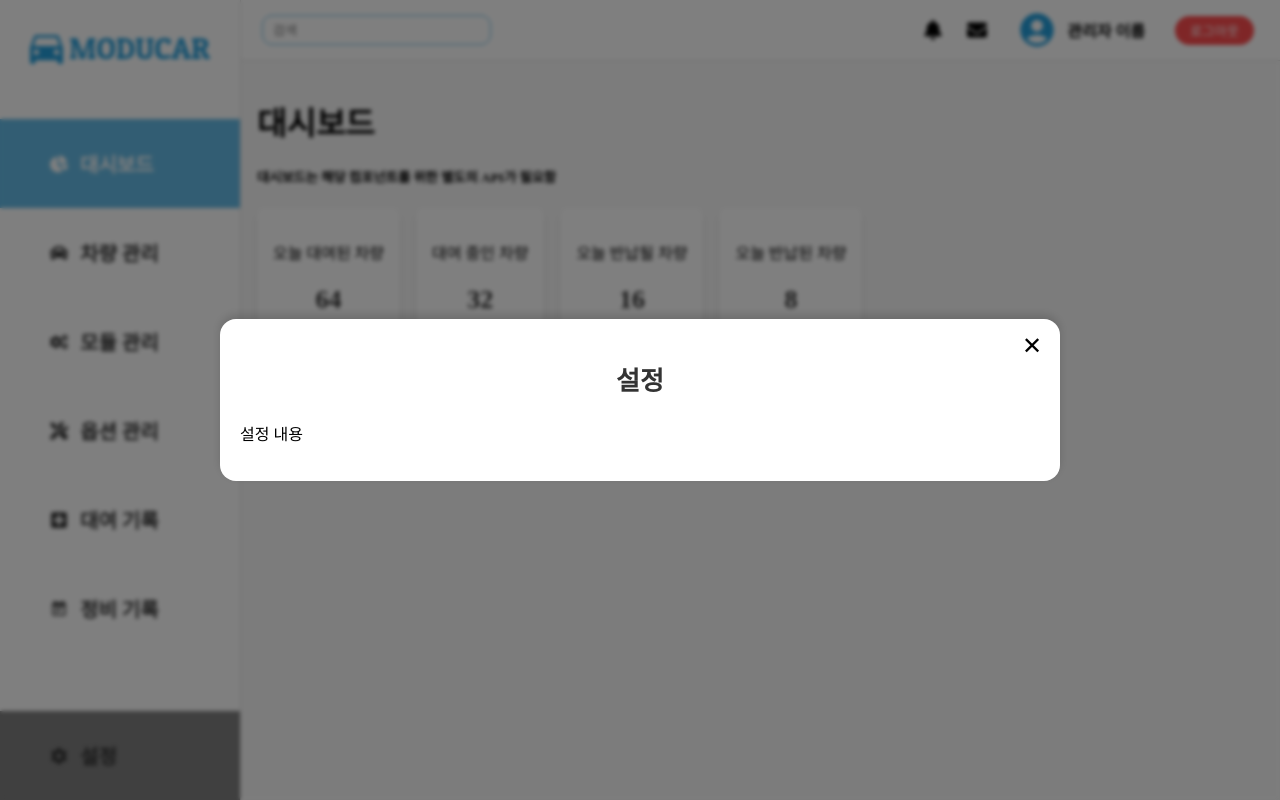
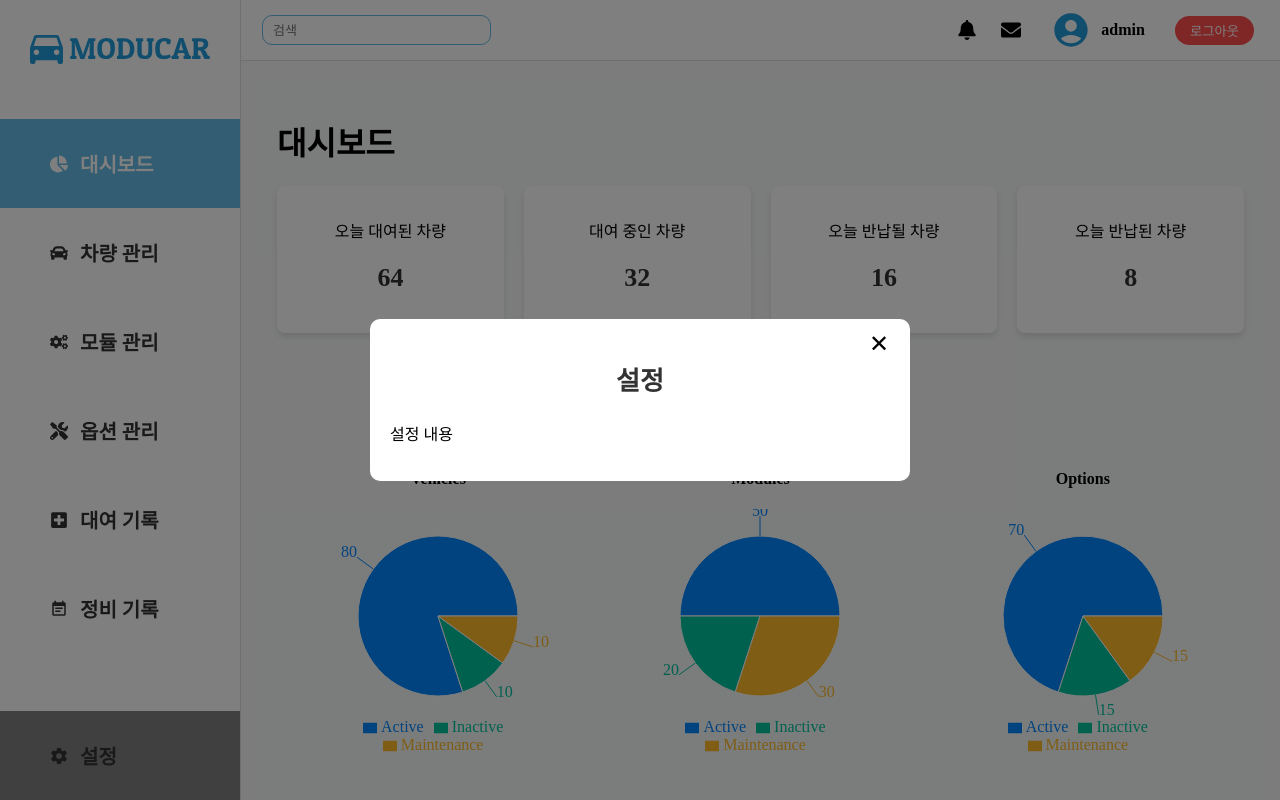
Before and after one commit to dlqjawls/samepjt, a React (Vite) app in the folder frontend/: page /admin/index in a window 1280 px wide. Both pictures are taken after a click on the button "설정". Built offline with nearby package versions, Linux system fonts and the light colour scheme; a web font is replaced by a local one.

Commit message:
design: 관리자 페이지 디자인 수정과 recharts 설치 및 적용

```diff
--- a/frontend/package.json
+++ b/frontend/package.json
@@ -16,6 +16,7 @@
     "react-icons": "^5.4.0",
     "react-router-dom": "^7.1.3",
     "react-toastify": "^11.0.3",
+    "recharts": "^2.15.1",
     "shadcn-ui": "^0.9.4"
   },
   "devDependencies": {
--- a/frontend/src/admin/Header.jsx
+++ b/frontend/src/admin/Header.jsx
@@ -33,7 +33,7 @@ function Header() {
             alt="admin-profile"
             className="profile-image"
           />
-          <span className="profile-name">관리자 이름</span>
+          <span className="profile-name">admin</span>
         </div>
         <button className="admin-logout-button" onClick={handleLogout}>
           로그아웃
--- a/frontend/src/admin/Login.css
+++ b/frontend/src/admin/Login.css
@@ -109,13 +109,17 @@ h2 {
   margin-top: 16px;
 }
 
+.admin-login-content button[type="submit"]:disabled {
+  background-color: gray;
+}
+
 .admin-login-content button[type="submit"]:hover {
   background-color: #007bff;
 }
 
 .admin-login-content button[type="submit"]:disabled {
   background-color: #cccccc;
-  cursor: not-allowed;
+  cursor: default;
 }
 
 /* 회원가입 링크 스타일 */
--- a/frontend/src/admin/Login.jsx
+++ b/frontend/src/admin/Login.jsx
@@ -50,10 +50,12 @@ const AdminLogin = () => {
     }
   };
 
+  const isFormValid = formData.id && formData.password;
+
   return (
     <div className="admin-login-overlay">
       <div className="admin-login-content">
-        <img src={moducar_logo} alt="" />
+        <img src={moducar_logo} alt="Moducar 로고" />
         <h2>
           <span className="highlight-text">관리자</span> 로그인
         </h2>
@@ -87,7 +89,7 @@ const AdminLogin = () => {
             />
             <span className="floating-label">관리자 비밀번호</span>
           </div>
-          <button type="submit" disabled={isLoading}>
+          <button type="submit" disabled={!isFormValid || isLoading}>
             {isLoading ? "로그인" : "로그인"}
           </button>
         </form>
--- a/frontend/src/admin/MainDashboard.css
+++ b/frontend/src/admin/MainDashboard.css
@@ -1,42 +1,34 @@
-
+/* 메인 대시보드 전체 레이아웃 */
 .main-dashboard {
   padding: 20px;
   background-color: #f8f9fa; /* 부드러운 회색 배경 */
   min-height: 100vh; /* 화면 전체 높이 */
 }
 
+/* 통계 카드 그리드 */
 .dashboard-grid {
   display: grid;
-    grid-template-columns: repeat(auto-fit, minmax(300px, 1fr)); /* 카드 반응형 배치 */
-    gap: 20px; /* 카드 간격 */
-    margin-bottom: 40px; /* 아래 요소와 간격 */
+  grid-template-columns: repeat(auto-fit, minmax(200px, 1fr));
+  gap: 20px;
+  margin-bottom: 40px;
 }
 
-  .dashboard-section-title {
+.section {
+  margin-bottom: 100px;
+}
+.section h2 {
   font-size: 24px;
-    font-weight: bold;
-    color: #333333;
-    margin-bottom: 16px;
-    border-bottom: 2px solid #007bff; /* 파란색 하단 선 */
-    padding-bottom: 8px;
+  margin-bottom: 20px;
+  color: #333;
 }
 
-  .dashboard-statistics {
+/* Fleet Utilization 섹션 */
+.fleet-utilization {
   display: flex;
-    justify-content: space-between;
-    align-items: center;
-    margin-top: 40px;
+  justify-content: space-around;
+  flex-wrap: wrap;
 }
-
-  .dashboard-chart {
-    flex: 1;
-    margin-right: 20px;
+.pie-chart-container {
+  margin: 20px;
+  text-align: center;
 }
-
-  .dashboard-summary {
-    flex: 1;
-    padding: 20px;
-    background-color: #ffffff;
-    border-radius: 8px;
-    box-shadow: 0px 4px 6px rgba(0, 0, 0, 0.1);
-  }
--- a/frontend/src/admin/MainDashboard.jsx
+++ b/frontend/src/admin/MainDashboard.jsx
@@ -1,33 +1,233 @@
 import React from "react";
 import DashboardCard from "./DashboardCard";
 import "./MainDashboard.css";
+import {
+  PieChart,
+  Pie,
+  Cell,
+  Tooltip,
+  Legend,
+  BarChart,
+  Bar,
+  XAxis,
+  YAxis,
+  CartesianGrid,
+  LineChart,
+  Line,
+  ResponsiveContainer,
+} from "recharts";
 
 function MainDashboard() {
+  // Dummy Data
+  const dummyData = {
+    stats: {
+      todayRentals: 64,
+      ongoingRentals: 32,
+      dueReturns: 16,
+      todayReturns: 8,
+    },
+    salesChartData: [
+      { date: "2025-01-01", sales: 100 },
+      { date: "2025-01-02", sales: 120 },
+      { date: "2025-01-03", sales: 90 },
+      { date: "2025-01-04", sales: 150 },
+      { date: "2025-01-05", sales: 200 },
+      { date: "2025-01-06", sales: 170 },
+      { date: "2025-01-07", sales: 130 },
+    ],
+    maintenanceData: [
+      { month: "Jan", cost: 500 },
+      { month: "Feb", cost: 700 },
+      { month: "Mar", cost: 400 },
+      { month: "Apr", cost: 900 },
+      { month: "May", cost: 600 },
+      { month: "Jun", cost: 800 },
+    ],
+    moduleOptionPopularityData: [
+      { name: "Module A", count: 120 },
+      { name: "Module B", count: 90 },
+      { name: "Module C", count: 150 },
+      { name: "Option X", count: 200 },
+      { name: "Option Y", count: 110 },
+    ],
+    vehiclesStatusData: [
+      { name: "Active", value: 80 },
+      { name: "Inactive", value: 10 },
+      { name: "Maintenance", value: 10 },
+    ],
+    modulesStatusData: [
+      { name: "Active", value: 50 },
+      { name: "Inactive", value: 20 },
+      { name: "Maintenance", value: 30 },
+    ],
+    optionsStatusData: [
+      { name: "Active", value: 70 },
+      { name: "Inactive", value: 15 },
+      { name: "Maintenance", value: 15 },
+    ],
+  };
+
+  // 색상 배열 (PieChart용)
+  const COLORS = ["#0088FE", "#00C49F", "#FFBB28"];
+
   return (
-    <div>
+    <div className="main-dashboard">
       <h1>대시보드</h1>
-      <h5>대시보드는 해당 컴포넌트를 위한 별도의 API가 필요함</h5>
-      <div style={{ display: "flex", gap: "1rem", marginBottom: "1rem" }}>
-        <DashboardCard title="오늘 대여된 차량" value="64" />
-        <DashboardCard title="대여 중인 차량" value="32" />
-        <DashboardCard title="오늘 반납될 차량" value="16" />
-        <DashboardCard title="오늘 반납된 차량" value="8" />
+
+      {/* 1. Stats Cards */}
+      <div className="dashboard-grid">
+        <DashboardCard
+          title="오늘 대여된 차량"
+          value={dummyData.stats.todayRentals}
+        />
+        <DashboardCard
+          title="대여 중인 차량"
+          value={dummyData.stats.ongoingRentals}
+        />
+        <DashboardCard
+          title="오늘 반납될 차량"
+          value={dummyData.stats.dueReturns}
+        />
+        <DashboardCard
+          title="오늘 반납된 차량"
+          value={dummyData.stats.todayReturns}
+        />
       </div>
 
-      <div style={{ display: "flex", gap: "1rem" }}>
-        <div style={{ flex: 2 }}>
-          {/* 판매 통계 그래프 */}
-          {/* <SalesChart /> */}
-        </div>
-        <div style={{ flex: 1 }}>
-          {/* 월 목표 달성률 */}
-          {/* <GoalProgress value={90} /> */}
+      {/* 2. Fleet Utilization & 상태 분포 */}
+      <div className="section">
+        <h2>Fleet Utilization & 상태 분포</h2>
+        <div className="fleet-utilization">
+          <div className="pie-chart-container">
+            <h4>Vehicles</h4>
+            <PieChart width={250} height={250}>
+              <Pie
+                data={dummyData.vehiclesStatusData}
+                cx="50%"
+                cy="50%"
+                outerRadius={80}
+                fill="#8884d8"
+                dataKey="value"
+                label
+              >
+                {dummyData.vehiclesStatusData.map((entry, index) => (
+                  <Cell
+                    key={`cell-veh-${index}`}
+                    fill={COLORS[index % COLORS.length]}
+                  />
+                ))}
+              </Pie>
+              <Tooltip />
+              <Legend />
+            </PieChart>
+          </div>
+          <div className="pie-chart-container">
+            <h4>Modules</h4>
+            <PieChart width={250} height={250}>
+              <Pie
+                data={dummyData.modulesStatusData}
+                cx="50%"
+                cy="50%"
+                outerRadius={80}
+                fill="#8884d8"
+                dataKey="value"
+                label
+              >
+                {dummyData.modulesStatusData.map((entry, index) => (
+                  <Cell
+                    key={`cell-mod-${index}`}
+                    fill={COLORS[index % COLORS.length]}
+                  />
+                ))}
+              </Pie>
+              <Tooltip />
+              <Legend />
+            </PieChart>
+          </div>
+          <div className="pie-chart-container">
+            <h4>Options</h4>
+            <PieChart width={250} height={250}>
+              <Pie
+                data={dummyData.optionsStatusData}
+                cx="50%"
+                cy="50%"
+                outerRadius={80}
+                fill="#8884d8"
+                dataKey="value"
+                label
+              >
+                {dummyData.optionsStatusData.map((entry, index) => (
+                  <Cell
+                    key={`cell-opt-${index}`}
+                    fill={COLORS[index % COLORS.length]}
+                  />
+                ))}
+              </Pie>
+              <Tooltip />
+              <Legend />
+            </PieChart>
+          </div>
         </div>
       </div>
 
-      {/* 아래쪽: 최근 대여, 인기 있는 구성 등 */}
-      {/* <RecentRentals /> */}
-      {/* <PopularConfig /> */}
+      {/* 3. Sales Statistics */}
+      <div className="section">
+        <h2>Sales Statistics</h2>
+        <ResponsiveContainer width="100%" height={300}>
+          <LineChart
+            data={dummyData.salesChartData}
+            margin={{ top: 20, right: 30, left: 20, bottom: 5 }}
+          >
+            <CartesianGrid strokeDasharray="3 3" />
+            <XAxis dataKey="date" />
+            <YAxis />
+            <Tooltip />
+            <Legend />
+            <Line
+              type="monotone"
+              dataKey="sales"
+              stroke="#239edb"
+              activeDot={{ r: 8 }}
+            />
+          </LineChart>
+        </ResponsiveContainer>
+      </div>
+
+      {/* 4. Maintenance History & Cost Analysis */}
+      <div className="section">
+        <h2>Maintenance History & Cost Analysis</h2>
+        <ResponsiveContainer width="100%" height={300}>
+          <BarChart
+            data={dummyData.maintenanceData}
+            margin={{ top: 20, right: 30, left: 20, bottom: 5 }}
+          >
+            <CartesianGrid strokeDasharray="3 3" />
+            <XAxis dataKey="month" />
+            <YAxis />
+            <Tooltip />
+            <Legend />
+            <Bar dataKey="cost" fill="#82ca9d" />
+          </BarChart>
+        </ResponsiveContainer>
+      </div>
+
+      {/* 5. Module & Option Popularity */}
+      <div className="section">
+        <h2>Module & Option Popularity</h2>
+        <ResponsiveContainer width="100%" height={300}>
+          <BarChart
+            data={dummyData.moduleOptionPopularityData}
+            margin={{ top: 20, right: 30, left: 20, bottom: 5 }}
+          >
+            <CartesianGrid strokeDasharray="3 3" />
+            <XAxis dataKey="name" />
+            <YAxis />
+            <Tooltip />
+            <Legend />
+            <Bar dataKey="count" fill="#8884d8" />
+          </BarChart>
+        </ResponsiveContainer>
+      </div>
     </div>
   );
 }
--- a/frontend/src/admin/components/Modal.css
+++ b/frontend/src/admin/components/Modal.css
@@ -1,40 +1,40 @@
-/* src/components/Modal.css */
-
-.modal-overlay {
+.admin-modal-overlay {
   position: fixed;
   top: 0;
   left: 0;
   width: 100%;
   height: 100%;
   background-color: rgba(0, 0, 0, 0.5);
+  /* 모달 하단이 화면 최하단에 붙도록 align-items를 flex-end로 설정 */
   display: flex;
   justify-content: center;
-  align-items: center;
+  align-items: flex-end;
   z-index: 1000;
-  padding: 20px;
   box-sizing: border-box;
+  backdrop-filter: blur(2px);
 }
 
-.modal-content {
+.admin-modal-content {
   background-color: #fff;
   width: 100%;
   max-width: 800px;
-  max-height: 80vh;
-  position: relative;
-  overflow-y: auto;
+  /* 화면 높이의 2/3로 고정 */
+  height: 80vh;
+  /* 모달 하단이 화면 하단에 붙도록 */
   border-top-left-radius: 16px;
-  border-top-right-radius: 16px;
-  border-bottom-left-radius: 16px;
-  border-bottom-right-radius: 16px;
+  border-top-right-radius: 0;
+  border-bottom-left-radius: 0;
+  border-bottom-right-radius: 0;
   box-shadow: 0px -4px 10px rgba(0, 0, 0, 0.15);
   animation: fadeInScale 0.1s ease-out;
+  /* 모달 내에서 스크롤 가능하도록 */
+  overflow-y: auto;
+  /* 내용이 모달 상단에서 시작하도록 */
+  display: flex;
+  flex-direction: column;
 }
 
-.modal-body {
-  padding: 24px;
-}
-
-.modal-header {
+.admin-modal-header {
   padding: 16px 24px;
   border-bottom: 1px solid #e0e0e0;
   font-size: 20px;
@@ -42,7 +42,14 @@
   color: #333;
 }
 
-.modal-close-button {
+.admin-modal-body {
+  padding: 24px;
+  /* modal-header 높이만큼 공간 차감 */
+  flex: 1;
+}
+
+/* 닫기 버튼 */
+.admin-modal-close-button {
   position: absolute;
   top: 12px;
   right: 12px;
@@ -52,12 +59,14 @@
   cursor: pointer;
 }
 
+/* 이미지 (예시) */
 .module-set-image {
   width: 100px;
   height: auto;
   margin-bottom: 10px;
 }
 
+/* 애니메이션 */
 @keyframes fadeInScale {
   from {
     transform: scale(0.8);
@@ -69,6 +78,23 @@
   }
 }
 
-.modal-overlay {
-  backdrop-filter: blur(2px);
+/* 스크롤바 스타일 (실제 스크롤이 발생하는 .modal-content에 적용) */
+.admin-modal-content::-webkit-scrollbar {
+  width: 8px;
+  height: 8px;
 }
+
+.admin-modal-content::-webkit-scrollbar-track {
+  background: #f1f1f1;
+  border-radius: 4px;
+}
+
+.admin-modal-content::-webkit-scrollbar-thumb {
+  background: #c1c1c1;
+  border-radius: 4px;
+  border: 2px solid #f1f1f1;
+}
+
+.admin-modal-content::-webkit-scrollbar-thumb:hover {
+  background: #a8a8a8;
+}
```
Also changed, not shown: frontend/src/admin/components/Modal.jsx (+5 -5 lines), 1 other file (tests, documents, lock files or other folders). Lines whose indentation alone changed are shown as unchanged.
